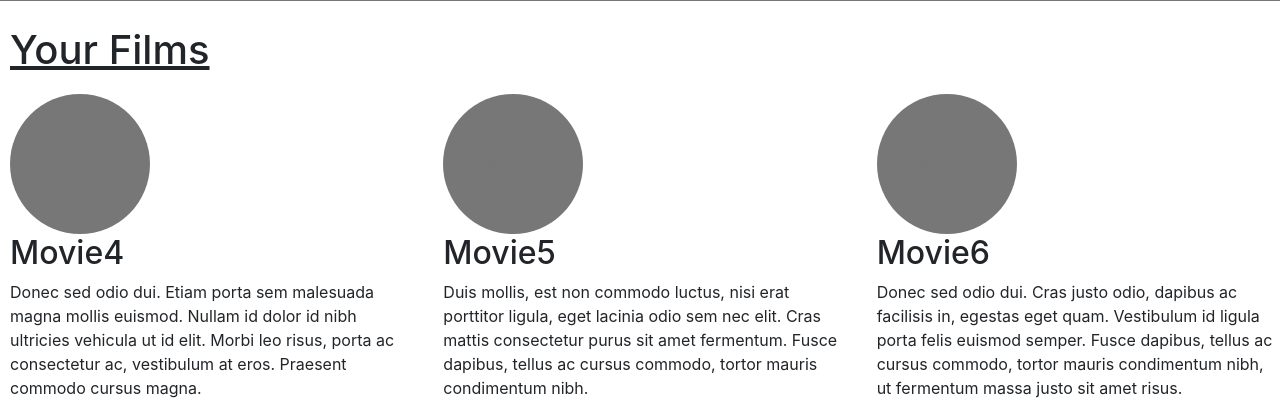
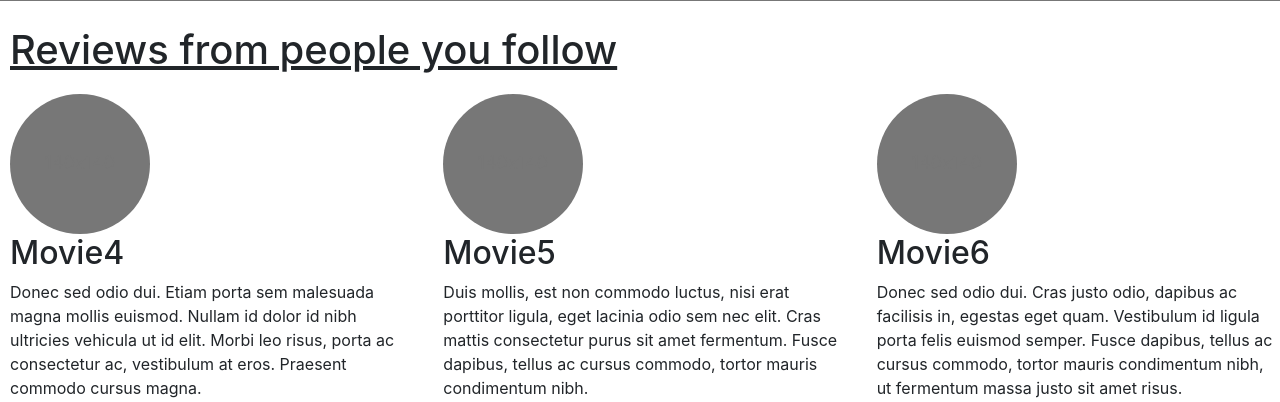
Before and after one commit to gallol/proyecto-integral, a PHP site: page /vistapost.php in a window 1280 px wide. Shown: the part 799-1201 px from the top of the page. Run offline with PHP 8.4, Linux system fonts and the light colour scheme; some libraries are stand-ins or nearby versions.

Commit message:
Add files via upload

```diff
--- a/proyecto-integral-master/vista-posteos/css/vistapost.css
+++ b/proyecto-integral-master/vista-posteos/css/vistapost.css
@@ -23,7 +23,7 @@ margin-left: 10px;
     border-color: black;
 }
 #movie1{
-  background-image: url(../Imagenes/movie1.jpg);
+  background-image: url(proyecto-integral-master/Imagenes/movie1.jpg);
 }
 #yourfilms{
   margin-bottom: 10px;
--- a/proyecto-integral-master/vista-posteos/vistapost.html
+++ b/proyecto-integral-master/vista-posteos/vistapost.html
@@ -111,7 +111,7 @@
 
       <div class="container-marketing">
 
-        <h1 id="yourfilms">Your Films</h1>
+        <h1 id="yourfilms">Reviews from people you follow</h1>
         <div class="row">
           <div class="col-lg-4">
             <svg class="bd-placeholder-img rounded-circle" width="140" height="140" xmlns="http://www.w3.org/2000/svg" preserveAspectRatio="xMidYMid slice" focusable="false" role="img" aria-label="Placeholder: 140x140"><title>Placeholder</title><rect width="100%" height="100%" fill="#777"></rect><text x="50%" y="50%" fill="#777" dy=".3em">140x140</text></svg>
--- a/proyecto-integral-master/vista-posteos/vistapost.php
+++ b/proyecto-integral-master/vista-posteos/vistapost.php
@@ -111,7 +111,7 @@
 
       <div class="container-marketing">
 
-        <h1 id="yourfilms">Your Films</h1>
+        <h1 id="yourfilms">Reviews from people you follow</h1>
         <div class="row">
           <div class="col-lg-4">
             <svg class="bd-placeholder-img rounded-circle" width="140" height="140" xmlns="http://www.w3.org/2000/svg" preserveAspectRatio="xMidYMid slice" focusable="false" role="img" aria-label="Placeholder: 140x140"><title>Placeholder</title><rect width="100%" height="100%" fill="#777"></rect><text x="50%" y="50%" fill="#777" dy=".3em">140x140</text></svg>
```
